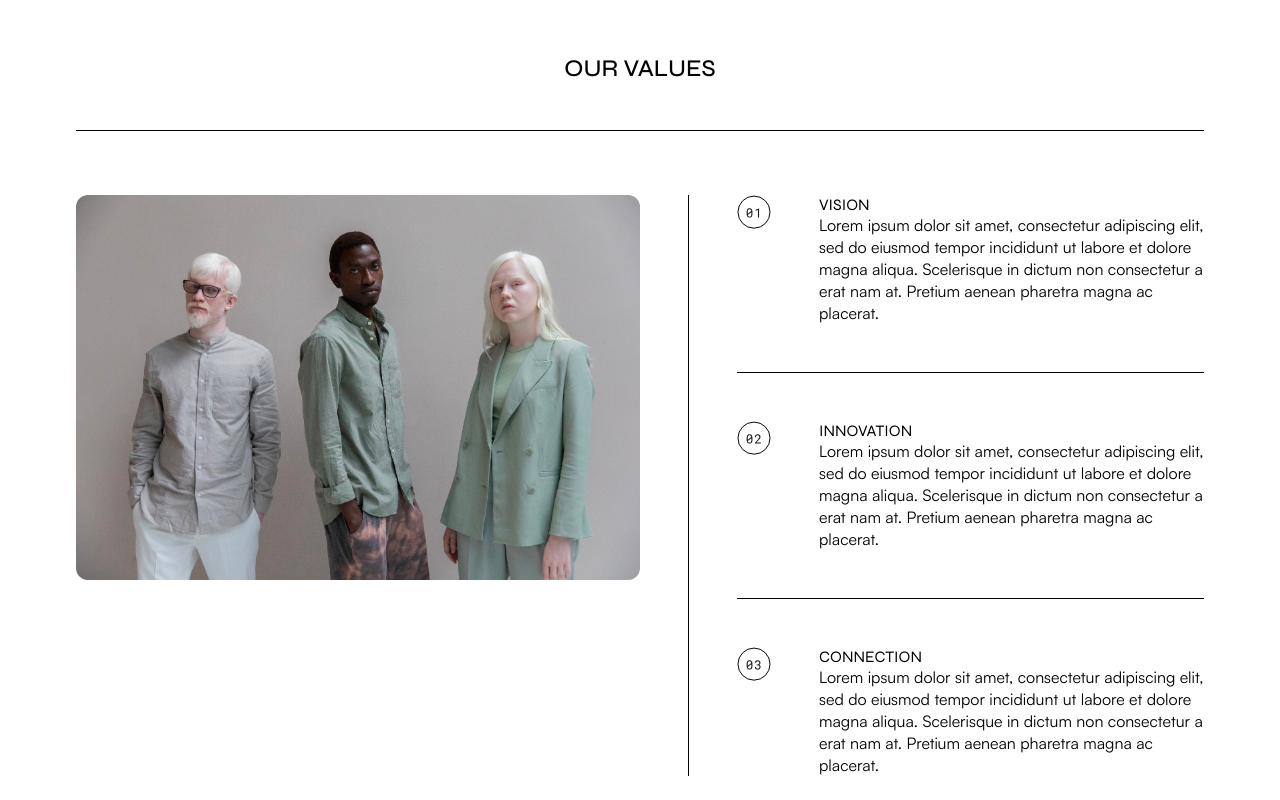
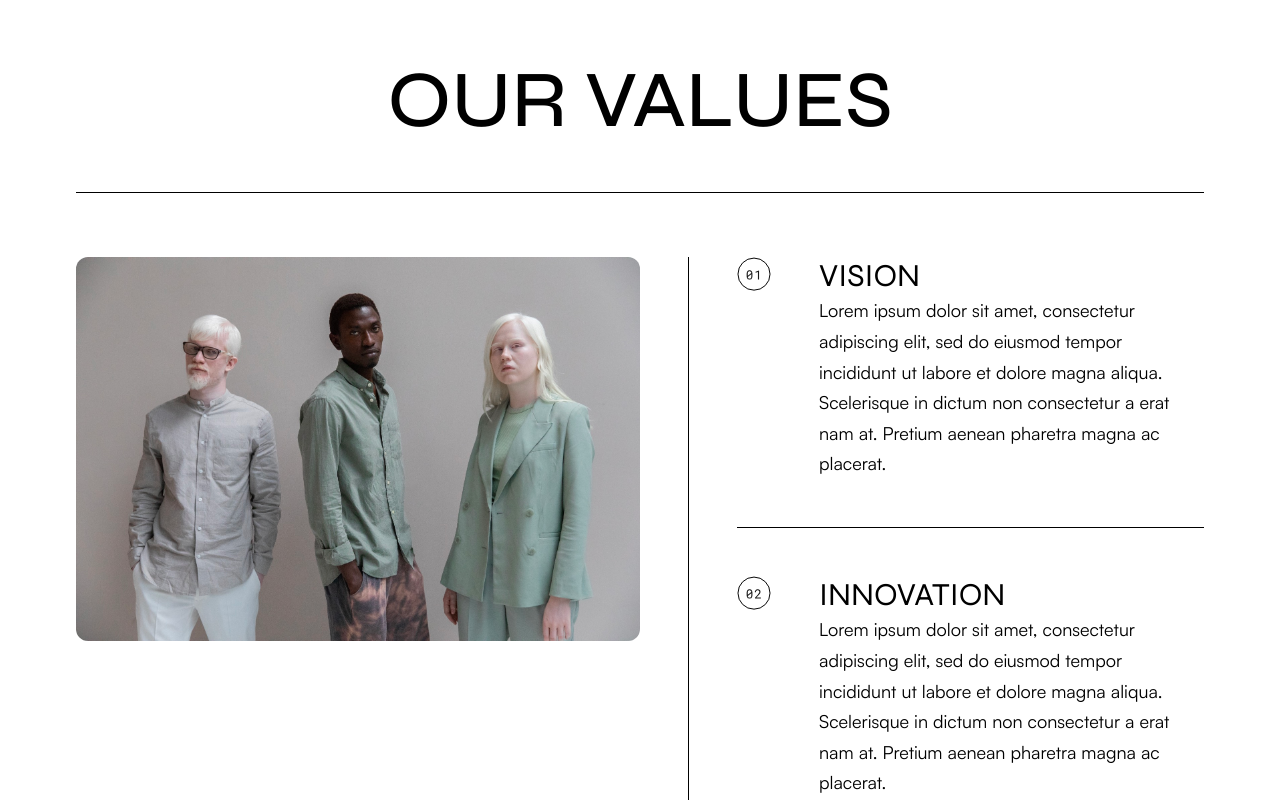
Before and after one commit to taodemy/website, a Next.js app: page / in a window 1280 px wide. Shown: the top 800 px of the page. Built offline with nearby package versions, Linux system fonts and the light colour scheme.

Commit message:
update global font classname

```diff
--- a/components/ItemList.tsx
+++ b/components/ItemList.tsx
@@ -12,8 +12,10 @@ const ListItem = ({ title, content, icon }: Props) => {
     <div className={styles.item_list}>
       <img src={icon} alt="icon" className={styles.item_list__image} />
       <div className={styles.item_list__text_container}>
-        <p className={`${titleFont.className} heading-h3-uppercase`}>{title.toUpperCase()}</p>
-        <p className={`${textFont.className} text-default`}>{content}</p>
+        <p className={`${titleFont.className} global__uppercase-heading-h3`}>
+          {title.toUpperCase()}
+        </p>
+        <p className={`${textFont.className} global__text-default`}>{content}</p>
       </div>
     </div>
   );
--- a/components/OurValues.tsx
+++ b/components/OurValues.tsx
@@ -30,7 +30,9 @@ function OurValues() {
 
   return (
     <section className={styles.our_values}>
-      <h1 className={`${titleFont.className} heading-small-uppercase ${styles.our_values__title}`}>
+      <h1
+        className={`${titleFont.className} global__uppercase-heading--small ${styles.our_values__title}`}
+      >
         OUR VALUES
       </h1>
       <div className={styles.our_values__content}>
```
